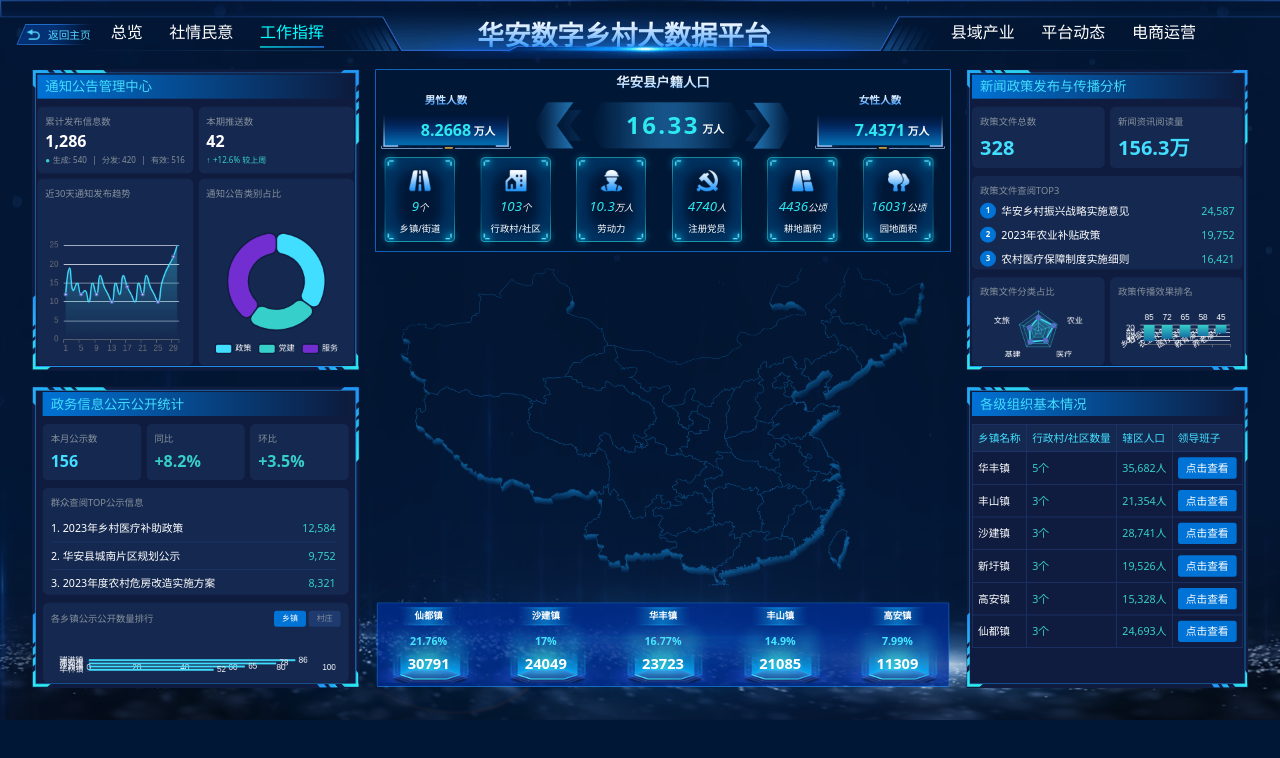
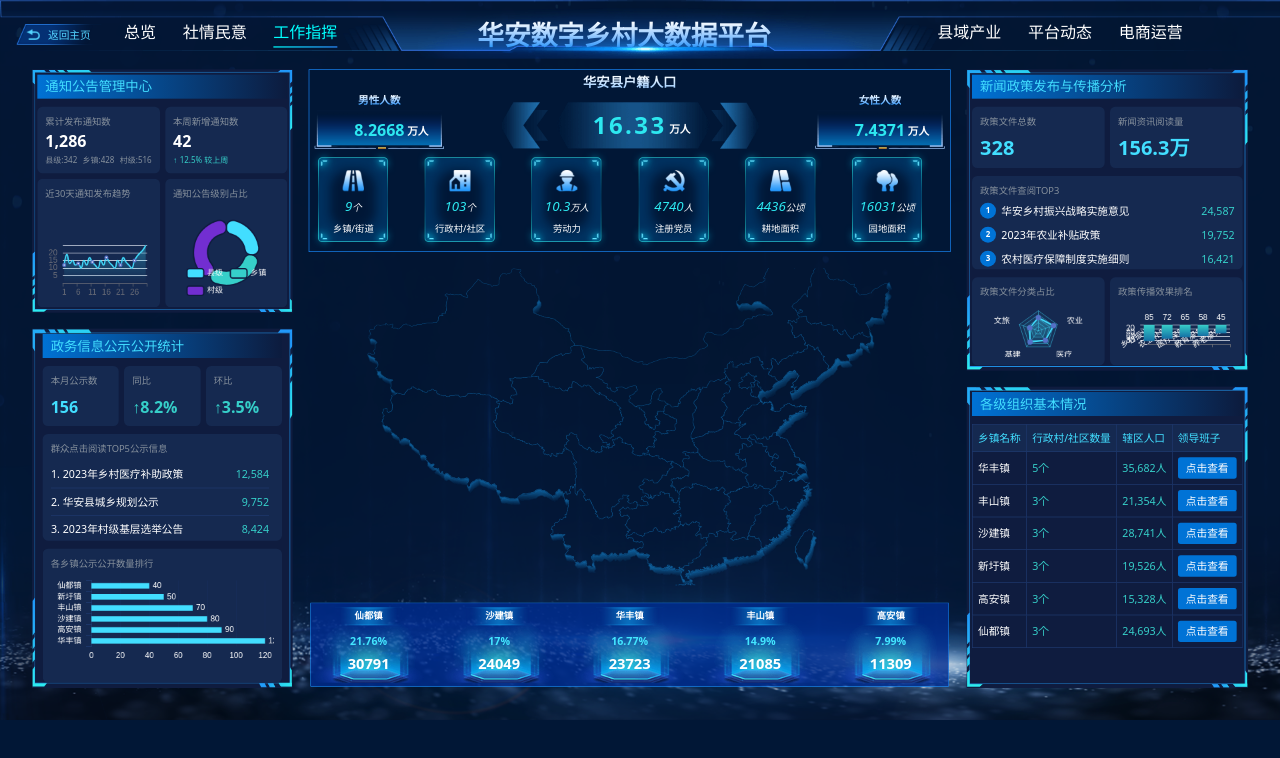
Before and after one commit to luxiaowu/huaan, a React (Vite) app: page / in a window 1280 px wide. Both pictures are taken after a click on the element "工作指挥". Shown: the top 758 px of the page. Built offline with nearby package versions, Linux system fonts and the light colour scheme.

Commit message:
feat: 333

```diff
--- a/src/components/bottom.tsx
+++ b/src/components/bottom.tsx
@@ -1,55 +1,55 @@
 const data = [
   {
-		name: '仙都镇',
-		rate: '21.76%',
+    name: "仙都镇",
+    rate: "21.76%",
     count: 30791,
   },
   {
-		name: '沙建镇',
-		rate: '17%',
+    name: "沙建镇",
+    rate: "17%",
     count: 24049,
   },
   {
-		name: '华丰镇',
-		rate: '16.77%',
+    name: "华丰镇",
+    rate: "16.77%",
     count: 23723,
   },
   {
-		name: '丰山镇',
-		rate: '14.9%',
+    name: "丰山镇",
+    rate: "14.9%",
     count: 21085,
   },
   {
-		name: '高安镇',
-		rate: '7.99%',
+    name: "高安镇",
+    rate: "7.99%",
     count: 11309,
   },
 ];
 export function Bottom() {
   return (
-		<div className={'bottom-container grid grid-cols-5 gap-4 py-2'}>
+    <div className={"bottom-container grid grid-cols-5 gap-4 py-2 self-center"}>
       {data.map((item) => (
         <div
           key={item.name}
           className={
-						'bottom-data flex text-center grow flex-col justify-between items-center'
+            "bottom-data flex text-center grow flex-col justify-between items-center"
           }
         >
           <span
             className={
-							'text-white text-sm font-semibold bottom-data-text flex items-center justify-center'
+              "text-white text-sm font-semibold bottom-data-text flex items-center justify-center"
             }
           >
             {item.name}
           </span>
           <span
-						className={'text-[#43E6FF] text-[16px] font-semibold leading-none'}
+            className={"text-[#43E6FF] text-[16px] font-semibold leading-none"}
           >
             {item.rate}
           </span>
           <span
             className={
-							'text-white text-[22px] leading-none font-semibold block h-10'
+              "text-white text-[22px] leading-none font-semibold block h-10"
             }
           >
             {item.count}
--- a/src/pages/PublicOpinion/P1.tsx
+++ b/src/pages/PublicOpinion/P1.tsx
@@ -214,7 +214,7 @@ const regionChartOption: EChartsOption = {
 // 主数据
 export function P1() {
   return (
-    <Block title={"便民咨询"}>
+    <Block title={"便民咨询"} className="w-full">
       <div className="bg-[#0C1E3E] rounded-lg p-8 h-full flex flex-col">
         {/* 顶部统计数据 */}
         <div className="flex items-center mb-6 mt-2 pl-4">
--- a/src/pages/WorkCommand/P1.tsx
+++ b/src/pages/WorkCommand/P1.tsx
@@ -40,14 +40,14 @@ export function P1() {
   }, []);
 
   useEffect(() => {
-    // 饼图 - 通知公告类别占比
+    // 饼图 - 通知公告级别占比
     if (pieChartRef.current) {
       const pieChart = echarts.init(pieChartRef.current);
       pieChart.setOption({
         tooltip: { trigger: 'item' },
         legend: { top: 'bottom', textStyle: { color: '#fff' } },
         series: [{
-          name: '通知类别',
+          name: '通知级别',
           type: 'pie',
           radius: ['40%', '70%'],
           avoidLabelOverlap: false,
@@ -60,9 +60,9 @@ export function P1() {
           emphasis: { label: { show: true, fontSize: '16', fontWeight: 'bold' } },
           labelLine: { show: false },
           data: [
-            { value: 35, name: '政策', itemStyle: { color: '#42DEFF' } },
-            { value: 25, name: '党建', itemStyle: { color: '#36CFC9' } },
-            { value: 40, name: '服务', itemStyle: { color: '#722ED1' } }
+            { value: 342, name: '县级', itemStyle: { color: '#42DEFF' } },
+            { value: 428, name: '乡镇', itemStyle: { color: '#36CFC9' } },
+            { value: 516, name: '村级', itemStyle: { color: '#722ED1' } }
           ]
         }]
       });
@@ -75,34 +75,31 @@ export function P1() {
   }, []);
 
   return (
-    <Block title={'通知公告管理中心'} className="bg-[#0F1C3F] text-white h-full w-full p-2">
-      <div className="grid grid-cols-2 gap-2 mb-2 h-[100px]">
+    <Block title={'通知公告管理中心'} className="bg-[#0F1C3F] text-white w-full p-2 flex-2">
+      <div className="grid grid-cols-2 gap-2 mb-2">
         {/* 累计发布信息数 */}
         <div className="bg-[#152950] rounded-lg p-3 flex flex-col justify-between">
-          <div className="text-[#86909C] text-sm">累计发布信息数</div>
+          <div className="text-[#86909C] text-sm">累计发布通知数</div>
           <div className="text-2xl font-bold text-white mt-1">1,286</div>
-          <div className="flex items-center text-xs mt-1">
-            <span className="text-[#36CFC9] mr-1">●</span>
-            <span className="text-[#86909C]">生成: 540</span>
-            <span className="mx-2 text-[#86909C]">|</span>
-            <span className="text-[#86909C]">分发: 420</span>
-            <span className="mx-2 text-[#86909C]">|</span>
-            <span className="text-[#86909C]">有效: 516</span>
+          <div className="flex items-center text-xs mt-1 flex-wrap">
+            <span className="text-[#86909C] mr-2">县级:342</span>
+            <span className="text-[#86909C] mr-2">乡镇:428</span>
+            <span className="text-[#86909C]">村级:516</span>
           </div>
         </div>
 
         {/* 本期推送数 */}
         <div className="bg-[#152950] rounded-lg p-3 flex flex-col justify-between">
-          <div className="text-[#86909C] text-sm">本期推送数</div>
+          <div className="text-[#86909C] text-sm">本周新增通知数</div>
           <div className="text-2xl font-bold text-white mt-1">42</div>
           <div className="flex items-center text-xs text-[#36CFC9] mt-1">
             <span className="mr-1">↑</span>
-            <span>+12.6% 较上周</span>
+            <span>12.5% 较上周</span>
           </div>
         </div>
       </div>
 
-      <div className="grid grid-cols-2 gap-2 h-[calc(100%-20px)]">
+      <div className="grid grid-cols-2 gap-2 h-[calc(100%-40px)] overflow-hidden">
         {/* 近30天通知发布趋势 */}
         <div className="bg-[#152950] rounded-lg p-3 flex flex-col">
           <div className="text-[#86909C] text-sm mb-2">近30天通知发布趋势</div>
@@ -111,7 +108,7 @@ export function P1() {
 
         {/* 通知公告类别占比 */}
         <div className="bg-[#152950] rounded-lg p-3 flex flex-col">
-          <div className="text-[#86909C] text-sm mb-2">通知公告类别占比</div>
+          <div className="text-[#86909C] text-sm mb-2">通知公告级别占比</div>
           <div ref={pieChartRef} className="flex-grow w-full"></div>
         </div>
       </div>
--- a/src/pages/WorkCommand/P2.tsx
+++ b/src/pages/WorkCommand/P2.tsx
@@ -3,27 +3,18 @@ import { Block } from '../../components/block';
 import { Chart } from '../../components/charts';
 
 export function P2() {
-  // 切换状态：true 表示显示乡镇数据，false 表示显示村庄数据
-  const [showTown, setShowTown] = useState(true);
-
-  // 定义乡镇和村庄数据
+  // 定义各乡镇公示公开数量数据
   const townData = [
-    { name: '瑞洪镇', value: 86 },
-    { name: '高安市', value: 78 },
-    { name: '沙洲镇', value: 65 },
-    { name: '华林镇', value: 52 }
+    { name: '华丰镇', value: 120 },
+    { name: '高安镇', value: 90 },
+    { name: '沙建镇', value: 80 },
+    { name: '丰山镇', value: 70 },
+    { name: '新圩镇', value: 50 },
+    { name: '仙都镇', value: 40 }
   ];
 
-  const villageData = [
-    { name: '东村', value: 45 },
-    { name: '西村', value: 38 },
-    { name: '南村', value: 32 },
-    { name: '北村', value: 28 },
-    { name: '中村', value: 22 }
-  ];
-
-  // 获取当前显示的数据
-  const currentData = showTown ? townData : villageData;
+  // 当前显示的数据
+  const currentData = townData;
 
   // 图表配置 - 横向柱状图
   const barChartOption = {
@@ -37,11 +28,12 @@ export function P2() {
     grid: {
       left: '3%',
       right: '4%',
-      bottom: '8%',
+      bottom: '15%',
+      top: '5%',
       containLabel: true
     },
     xAxis: {
-      type: 'value',
+      type: 'value' as const,
       axisLabel: { color: '#fff' },
       axisLine: {
         lineStyle: { color: '#1E3A6F' }
@@ -51,20 +43,27 @@ export function P2() {
       }
     },
     yAxis: {
-      type: 'category',
+      type: 'category' as const,
       data: currentData.map(item => item.name),
       axisLabel: {
         color: '#fff',
-        interval: 0
+        interval: 0,
+        margin: 15
       },
       axisLine: {
         lineStyle: { color: '#1E3A6F' }
+      },
+      axisTick: {
+        show: true,
+        length: 8
       }
     },
     series: [{
       name: '公示数量',
       type: 'bar',
-      barWidth: '60%',
+      barWidth: '50%',
+      barGap: '10%',
+      barCategoryGap: '20%',
       data: currentData.map(item => item.value),
       itemStyle: {
         color: '#42DEFF'
@@ -83,19 +82,17 @@ export function P2() {
     }]
   };
 
-  // 群众查阅TOP公示信息数据
+  // 群众点击阅读TOP5公示信息数据
   const topPublicInfo = [
     { title: '2023年乡村医疗补助政策', views: 12584 },
-    { title: '华安县城南片区规划公示', views: 9752 },
-    { title: '2023年度农村危房改造实施方案', views: 8321 },
-    { title: '关于调整城乡居民基本医疗保险缴费标准的通知', views: 7654 },
-    { title: '2023年秋季中小学招生工作方案', views: 6987 },
-    { title: '农村饮水安全巩固提升工程实施方案', views: 5432 },
-    { title: '关于加强农村宅基地管理的实施意见', views: 4876 }
+    { title: '华安县城乡规划公示', views: 9752 },
+    { title: '2023年村级基层选举公告', views: 8424 },
+    { title: '农村住房改造项目公示', views: 7621 },
+    { title: '脱贫攻坚项目资金使用情况', views: 6891 }
   ];
 
   return (
-    <Block title={'政务信息公示公开统计'} className="bg-[#0F1C3F] text-white h-full w-full px-4 py-2">
+    <Block title={'政务信息公示公开统计'} className="bg-[#0F1C3F] text-white h-full w-full px-4 py-2 flex-3">
       {/* 顶部统计卡片 */}
       <div className="grid grid-cols-3 gap-2 mb-3 h-[100px]">
         {/* 本月公示数 */}
@@ -107,19 +104,19 @@ export function P2() {
         {/* 同比 */}
         <div className="bg-[#152950] rounded-lg p-3 flex flex-col justify-between">
           <div className="text-[#86909C] text-sm">同比</div>
-          <div className="text-2xl font-bold text-[#36CFC9] mt-1">+8.2%</div>
+          <div className="text-2xl font-bold text-[#36CFC9] mt-1">↑8.2%</div>
         </div>
 
         {/* 环比 */}
         <div className="bg-[#152950] rounded-lg p-3 flex flex-col justify-between">
           <div className="text-[#86909C] text-sm">环比</div>
-          <div className="text-2xl font-bold text-[#36CFC9] mt-1">+3.5%</div>
+          <div className="text-2xl font-bold text-[#36CFC9] mt-1">↑3.5%</div>
         </div>
       </div>
 
       {/* 群众查阅TOP公示信息 */}
       <div className="bg-[#152950] rounded-lg p-3 mb-3 h-[160px]">
-        <div className="text-[#86909C] text-sm mb-2">群众查阅TOP公示信息</div>
+        <div className="text-[#86909C] text-sm mb-2">群众点击阅读TOP5公示信息</div>
         <div className="overflow-y-auto h-[calc(100%-24px)] pr-2">
           {topPublicInfo.map((item, index) => (
             <div key={index} className="flex justify-between items-center py-2 border-b border-[#1E3A6F]">
@@ -134,22 +131,8 @@ export function P2() {
 
       {/* 各乡镇公示公开数量排行 */}
       <div className="bg-[#152950] rounded-lg p-3 h-[calc(100%-268px)]">
-        <div className="flex justify-between items-center mb-2">
+        <div className="mb-2">
           <div className="text-[#86909C] text-sm">各乡镇公示公开数量排行</div>
-          <div className="flex space-x-1">
-            <button
-              onClick={() => setShowTown(true)}
-              className={`px-3 py-1 text-xs rounded ${showTown ? 'bg-[#0073D6] text-white' : 'bg-[#1E3A6F] text-[#86909C]'}`}
-            >
-              乡镇
-            </button>
-            <button
-              onClick={() => setShowTown(false)}
-              className={`px-3 py-1 text-xs rounded ${!showTown ? 'bg-[#0073D6] text-white' : 'bg-[#1E3A6F] text-[#86909C]'}`}
-            >
-              村庄
-            </button>
-          </div>
         </div>
         <div className="h-[calc(100%-24px)] w-full">
           <Chart option={barChartOption} />
```
Also changed, not shown: src/App.tsx (+2 -22 lines), src/components/header.tsx (+6 -4 lines), 1 other file (tests, documents, lock files or other folders). Lines whose indentation alone changed are shown as unchanged.
